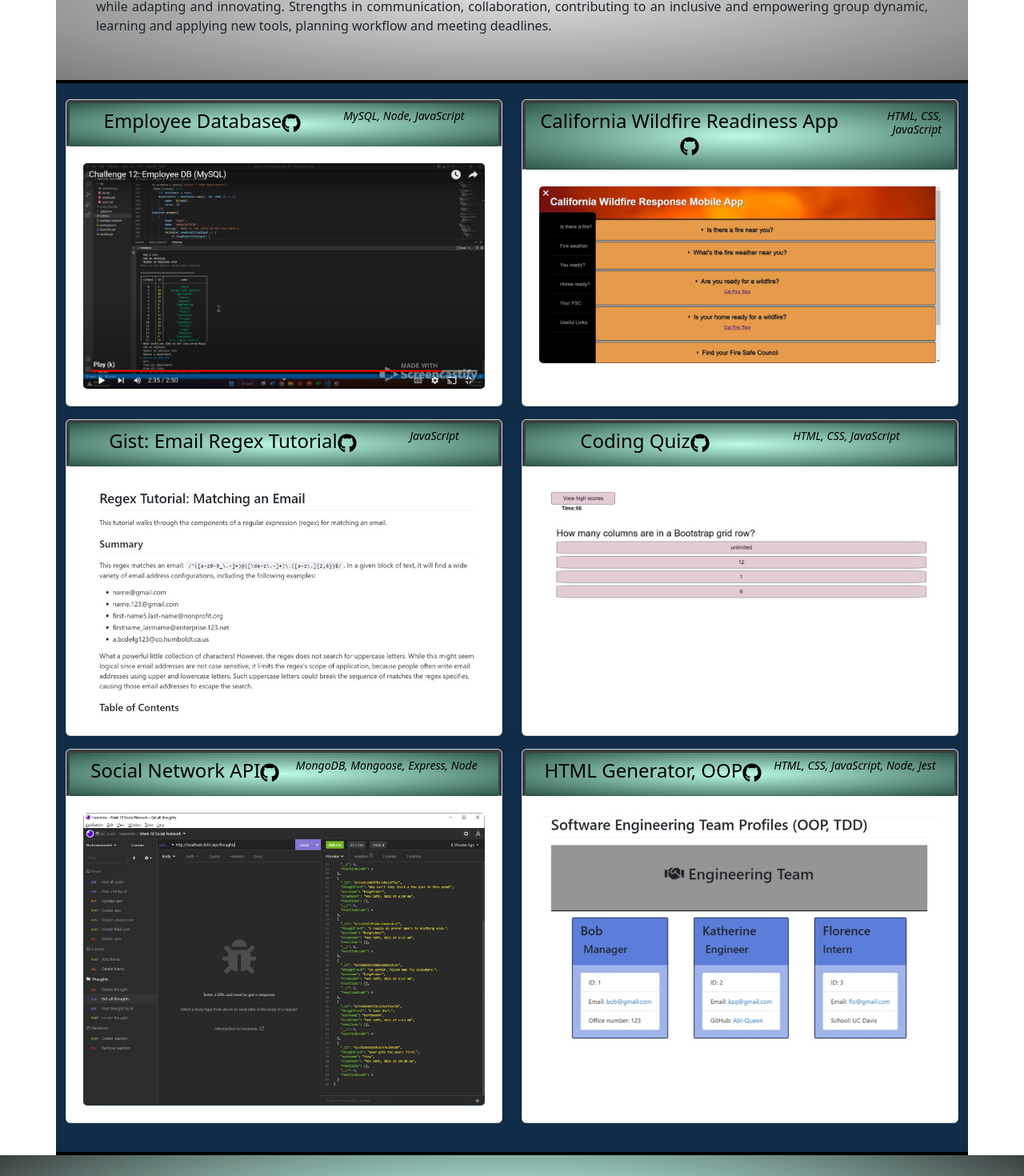
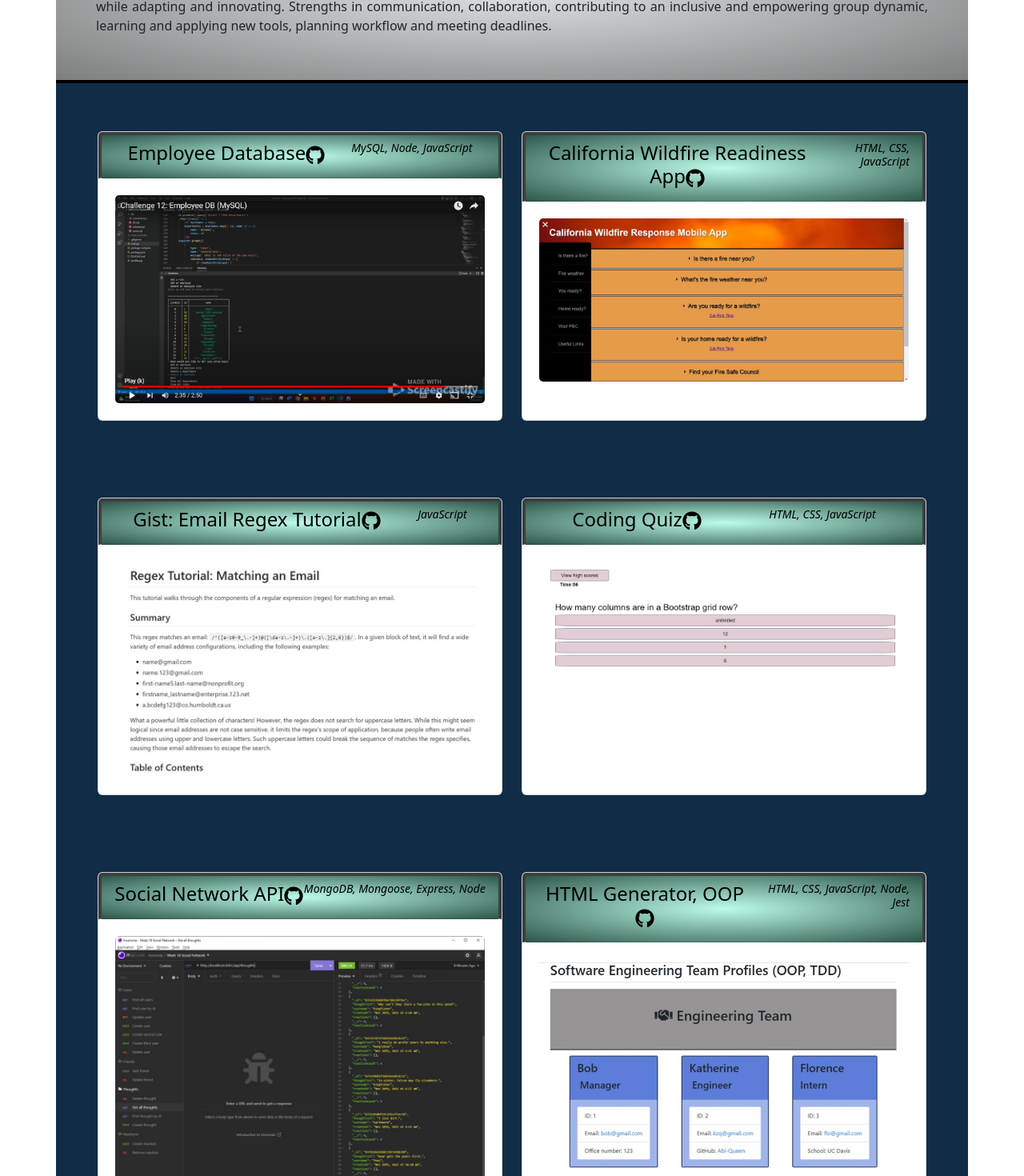
Before and after one commit to Abi-Queen/abi-queen-spa, a React (Create React App) app: page / in a window 1280 px wide. Shown: the part 519-1989 px from the top of the page at 80% size. Built offline with nearby package versions, Linux system fonts and the light colour scheme.

Commit message:
added padding to project-row

```diff
--- a/src/App.css
+++ b/src/App.css
@@ -173,14 +173,8 @@ nav ul li a:hover {
 
 /* PORTFOLIO STYLES BEGIN */
 
-.project {
-  height: 400px;
-  background-size: cover;
-  display: flex
-}
-
 .card {
-  border: 3px solid black
+  border: 3px solid black;
 }
 
 .card-header {
@@ -226,6 +220,10 @@ nav ul li a:hover {
   margin: 5px;
   text-align: center;
   text-decoration: none
+}
+
+.project-row {
+  padding: 40px
 }
 
 /* PORTFOLIO STYLES END */
--- a/src/components/Portfolio/index.js
+++ b/src/components/Portfolio/index.js
@@ -11,7 +11,7 @@ import socialSS from '../../assets/images/social-network-ss.jpg'
 function Portfolio () {
     return (
         <section className="container project-grid">
-            <div className="row">
+            <div className="row project-row">
                 <div className="col-md-6 mb-3 d-flex justify-content-around">
                         <div className="card">
                         <div className="card-header">
@@ -47,7 +47,7 @@ function Portfolio () {
                     </div>
                 </div>
             </div>
-            <div className="row">
+            <div className="row project-row">
                 <div className="col-md-6 mb-3 d-flex justify-content-around">
                     <div className="card">
                         <div className="card-header">
@@ -83,7 +83,7 @@ function Portfolio () {
                     </div>
                 </div>
             </div>
-            <div className="row">
+            <div className="row project-row">
                 <div className="col-md-6 mb-3 d-flex justify-content-around">
                     <div className="card">
                         <div className="card-header">
```
